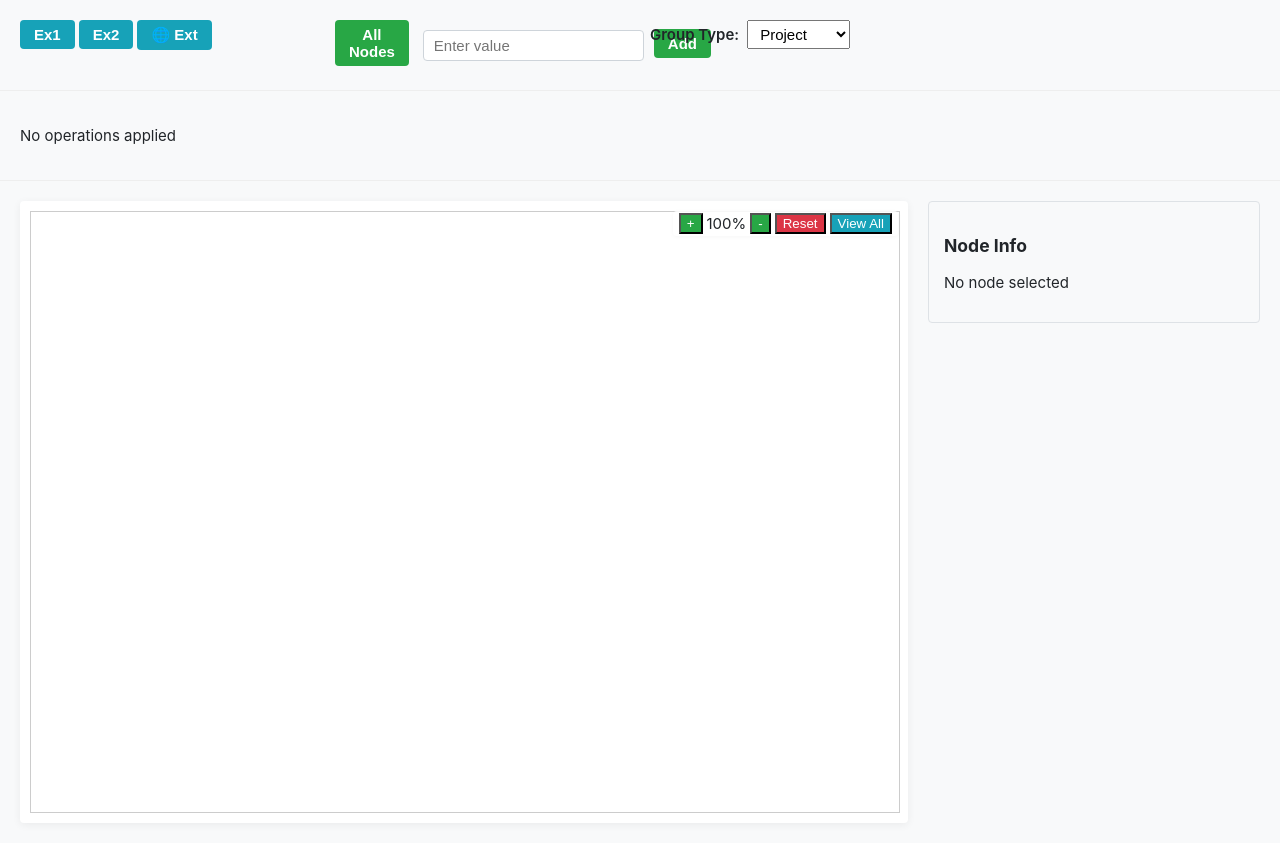
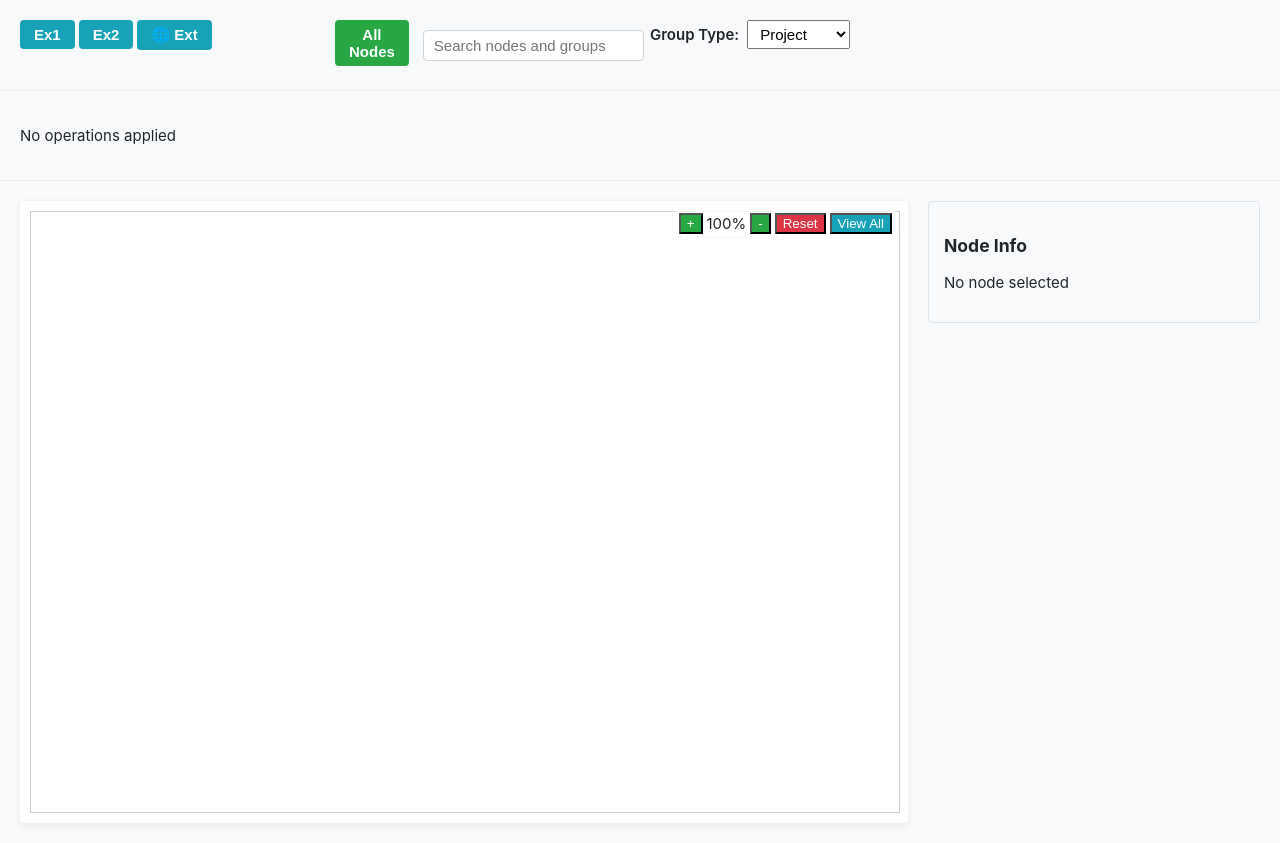
Before and after one commit to RRMoelker/flow-omniscience, a React (Create React App) app in the folder mermaid-diagram-app/: page / in a window 1280 px wide. Built offline with nearby package versions, Linux system fonts and the light colour scheme.

Commit message:
Generic search panel

```diff
--- a/mermaid-diagram-app/src/App.tsx
+++ b/mermaid-diagram-app/src/App.tsx
@@ -244,6 +244,8 @@ function App() {
             <ConstructiveOperations
               onAddAllConstructive={handleAddAllConstructive}
               onAddGroupConstructive={handleAddGroupConstructive}
+              nodes={processedGraph.nodes}
+              groups={processedGraph.groups}
             />
           </InputSection>
           <InputSection title="Display" className="display-section">
--- a/mermaid-diagram-app/src/components/input/ConstructiveOperations.tsx
+++ b/mermaid-diagram-app/src/components/input/ConstructiveOperations.tsx
@@ -1,33 +1,83 @@
-import React, { useState } from 'react';
+import React, { useMemo, useState } from 'react';
 import Button from '../common/Button';
 import TextInput from '../common/TextInput';
-import InputGroup from '../common/InputGroup';
 
 interface ConstructiveOperationsProps {
   onAddAllConstructive: () => void;
   onAddGroupConstructive: (groupId: string) => void;
+  nodes: { id: string; name: string }[];
+  groups: { id: string; type: string }[];
+  maxResults?: number;
 }
 
-const ConstructiveOperations: React.FC<ConstructiveOperationsProps> = ({ onAddAllConstructive }) => {
-  const [value, setValue] = useState('');
+type SearchResult = {
+  kind: 'n' | 'g';
+  id: string;
+  label: string;
+  score: number;
+};
+
+const calcScore = (query: string, target: string): number => {
+  if (!query) return 0;
+  const q = query.toLowerCase();
+  const t = target.toLowerCase();
+  const idx = t.indexOf(q);
+  if (idx === -1) return 0;
+  // percentage of characters matched relative to target length
+  return Math.round((q.length / t.length) * 100);
+};
+
+const ConstructiveOperations: React.FC<ConstructiveOperationsProps> = ({ onAddAllConstructive, nodes, groups, maxResults = 20 }) => {
+  const [query, setQuery] = useState('');
+
+  const results = useMemo<SearchResult[]>(() => {
+    if (!query.trim()) return [];
+    const nodeMatches: SearchResult[] = nodes.map(n => ({
+      kind: 'n' as const,
+      id: n.id,
+      label: n.name || n.id,
+      score: calcScore(query, n.name || n.id)
+    })).filter(r => r.score > 0);
+
+    const groupMatches: SearchResult[] = groups.map(g => ({
+      kind: 'g' as const,
+      id: g.id,
+      label: g.id,
+      score: calcScore(query, g.id)
+    })).filter(r => r.score > 0);
+
+    return [...nodeMatches, ...groupMatches]
+      .sort((a, b) => b.score - a.score || a.label.localeCompare(b.label))
+      .slice(0, maxResults);
+  }, [query, nodes, groups, maxResults]);
 
   return (
     <div className="constructive-row">
       <Button onClick={onAddAllConstructive} variant="add">All Nodes</Button>
 
-      <InputGroup>
+      <div className="search-input-wrapper">
         <TextInput
-          id="genericInput"
-          label="Add"
+          id="constructiveSearch"
+          label="Search"
           hideLabel
-          placeholder="Enter value"
-          value={value}
-          onChange={(e) => setValue((e.target as HTMLInputElement).value)}
+          placeholder="Search nodes and groups"
+          value={query}
+          onChange={(e) => setQuery((e.target as HTMLInputElement).value)}
         />
-        <Button variant="add">
-          Add
-        </Button>
-      </InputGroup>
+
+        {results.length > 0 && (
+          <div className="search-results-panel">
+            {results.map(r => (
+              <div key={`${r.kind}:${r.id}`} className="search-result-row" title={r.label}>
+                <span className={`search-result-kind ${r.kind === 'n' ? 'kind-node' : 'kind-group'}`}>
+                  {r.kind}:
+                </span>
+                <span className="search-result-label">{r.label}</span>
+              </div>
+            ))}
+          </div>
+        )}
+      </div>
     </div>
   );
 };
--- a/mermaid-diagram-app/src/styles/_components.scss
+++ b/mermaid-diagram-app/src/styles/_components.scss
@@ -80,3 +80,53 @@
   border-radius: theme.$border-radius;
   font-size: theme.$font-size-base;
 }
+
+.search-input-wrapper {
+  position: relative;
+  display: inline-block;
+}
+
+.search-results-panel {
+  position: absolute;
+  top: calc(100% + 4px);
+  left: 0;
+  right: 0;
+  z-index: 5;
+  background: #fff;
+  border: 1px solid #dee2e6;
+  border-radius: theme.$border-radius;
+  box-shadow: 0 4px 12px rgba(0,0,0,0.08);
+  max-height: 260px;
+  overflow-y: auto;
+  padding: 4px 0;
+}
+
+.search-result-row {
+  display: flex;
+  align-items: center;
+  gap: 8px;
+  padding: 6px 10px;
+  cursor: pointer;
+  transition: background 0.12s;
+}
+
+.search-result-row:hover {
+  background: #f7f7f9;
+}
+
+.search-result-kind {
+  font-weight: 700;
+  font-size: 12px;
+  text-transform: lowercase;
+  color: #6c757d;
+}
+
+.search-result-kind.kind-node { color: theme.$color-primary; }
+.search-result-kind.kind-group { color: theme.$color-info; }
+
+.search-result-label {
+  flex: 1 1 auto;
+  overflow: hidden;
+  text-overflow: ellipsis;
+  white-space: nowrap;
+}
```
